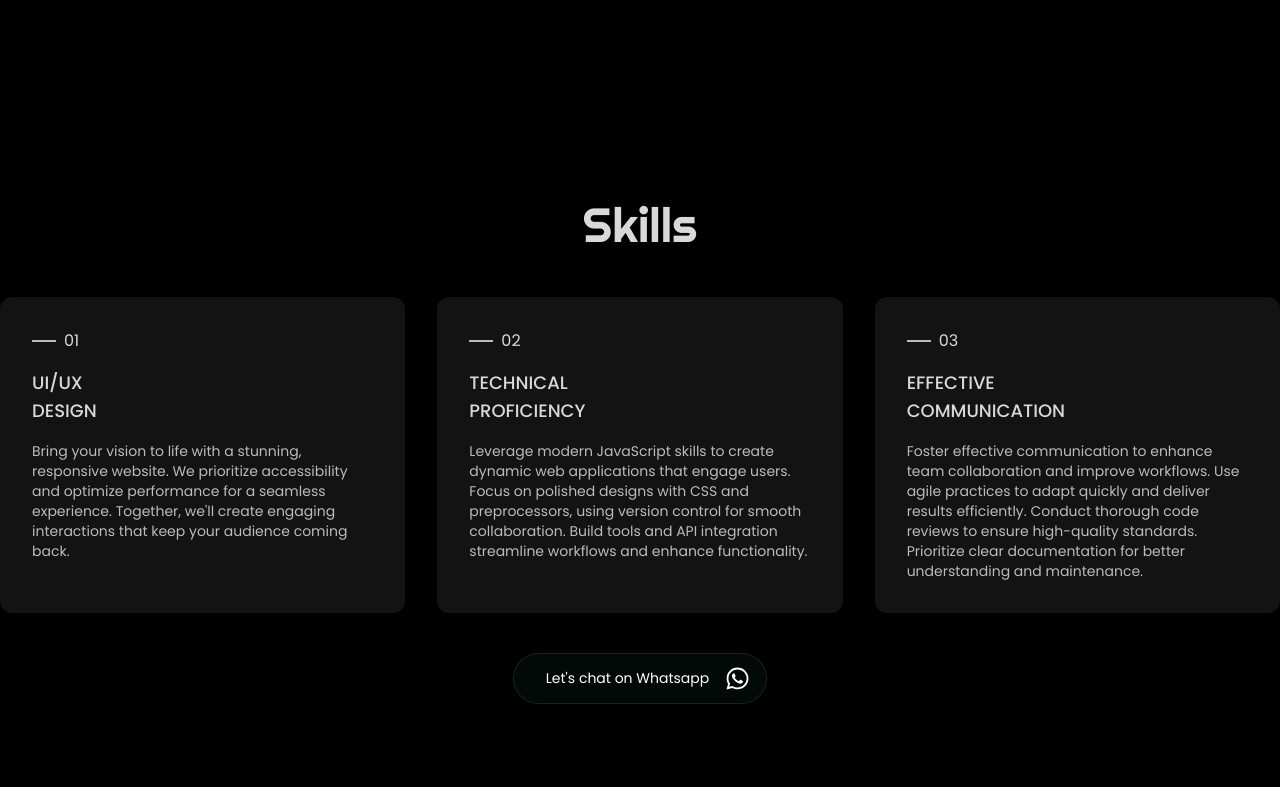
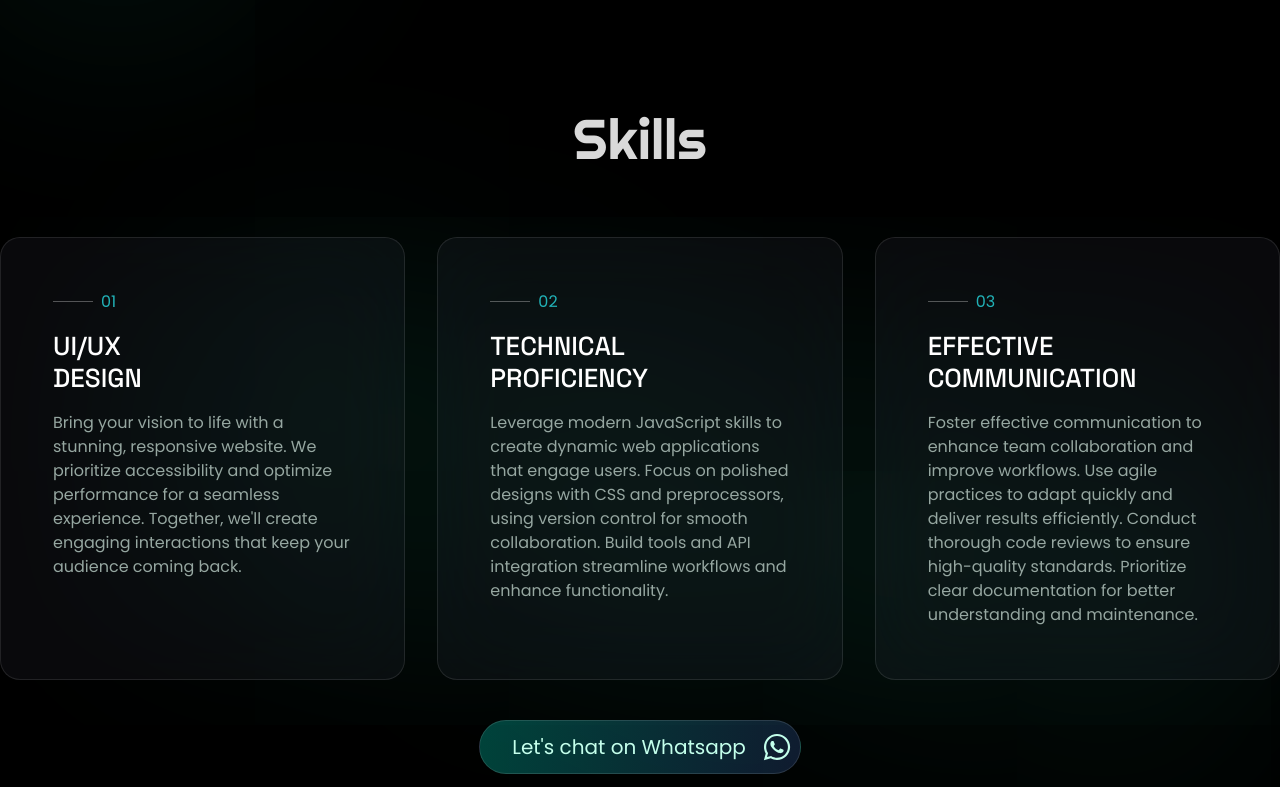
Before and after one commit to Polashahmad01/front-end-portfolio-app, a Next.js app: page / in a window 1280 px wide. Shown: the part 800-1587 px from the top of the page. Built offline with nearby package versions, Linux system fonts and the light colour scheme.

Commit message:
Add glow effect and chat link on WhatIDoPage

```diff
--- a/src/app/globals.css
+++ b/src/app/globals.css
@@ -6,3 +6,27 @@
   max-width: 1300px;
   margin: auto;
 }
+
+.intro__glow {
+  width: 800px;
+  background-color: transparent;
+  rotate: -45deg;
+  box-shadow: 0px 0px 300px 165px rgba(45, 255, 195, 0.143);
+}
+
+.what__i__do__glow {
+  width: 800px;
+  background-color: transparent;
+  rotate: 10deg;
+  box-shadow: 0px 0px 300px 165px rgba(45, 255, 195, 0.086);
+}
+
+.chat__on__whatsapp {
+  background-image: linear-gradient(98deg, #02b09b61, #5a89fd2e);
+  transition: all 0.3s ease-in-out;
+}
+
+.chat__on__whatsapp:hover {
+  transition: all 0.3s ease-in-out;
+  background-color: rgba(5, 76, 155, 0.6);
+}
--- a/src/components/IntroPage.jsx
+++ b/src/components/IntroPage.jsx
@@ -14,7 +14,8 @@ const righteous = Righteous({ subsets: ["latin"], weight: ["400"] });
 export default function IntroPage() {
   return (
     <section className="common-container py-[5vh] sm:py-[20vh]">
-      <div className="mx-4 xl:mx-0">
+      <div className="relative mx-4 xl:mx-0">
+        <div className="intro__glow absolute top-40" />
         <div className="grid grid-cols-1 items-center gap-8 lg:grid-cols-2">
           <div className="flex justify-center lg:justify-start lg:items-center">
             <div className="relative">
--- a/src/components/WhatIDoPage.jsx
+++ b/src/components/WhatIDoPage.jsx
@@ -1,70 +1,73 @@
-import { Righteous } from "next/font/google";
+import { Righteous, Space_Grotesk } from "next/font/google";
+import Link from "next/link";
 import { FaWhatsapp } from "react-icons/fa6";
 
 const righteous = Righteous({ subsets: ["latin"], weight: ["400"] });
+const spacegrotesk = Space_Grotesk({ subsets: ["latin"], weight: ["300", "400", "500", "600", "700"]});
 
 export default function WhatIDoPage() {
   return (
-    <section className="container mx-auto my-[10vh]">
-      <div className="px-4 xl:px-0">
-        <h3 className={`${righteous.className} text-3xl lg:text-5xl lg:text-center mb-12 opacity-85`}>Skills</h3>
-        <div className="grid grid-cols-1 lg:grid-cols-3 gap-4 lg:gap-8 mb-10">
-          <div className="opacity-85 p-8 rounded-xl bg-[#171717]">
+    <section className="common-container">
+      <div className="relative px-4 xl:px-0">
+        <div className="what__i__do__glow absolute top-96 right-40" />
+        <h3 className={`${righteous.className} text-3xl opacity-85 mb-[10vh] text-center lg:text-[56px]`}>Skills</h3>
+        <div className="grid grid-cols-1 lg:grid-cols-3 gap-4 mb-[5vh] lg:gap-8">
+          <div className="backdrop-blur-2xl bg-[#595b731a] border border-solid border-[#ffffff1a] rounded-[20px] p-[52px]">
             <div className="flex items-center gap-2 mb-4">
-              <div className="h-[2px] w-6 bg-white opacity-85" />
-              <div>01</div>
+              <div className="h-[1px] w-10 bg-white opacity-30" />
+              <div className="text-[#2cf8ff] opacity-70">01</div>
             </div>
-            <h4 className="mb-4 text-lg font-medium uppercase">
+            <h4 className={`${spacegrotesk.className} leading-tight mb-4 text-[26px] font-medium uppercase`}>
               <span>UI/UX</span>
               <br />
               <span>Design</span>
             </h4>
-            <div className="opacity-85">
-              <p className="text-sm">
+            <div className="">
+              <p className="leading-normal text-[#96a7a1]">
                 Bring your vision to life with a stunning, responsive website. We prioritize accessibility and optimize performance for a seamless experience. Together, we&#39;ll create engaging interactions that keep your audience coming back.
               </p>
             </div>
           </div>
-          <div className="opacity-85 p-8 rounded-xl bg-[#171717]">
+          <div className="backdrop-blur-2xl bg-[#595b731a] border border-solid border-[#ffffff1a] rounded-[20px] p-[52px]">
             <div className="flex items-center gap-2 mb-4">
-              <div className="h-[2px] w-6 bg-white opacity-85" />
-              <div>02</div>
+              <div className="h-[1px] w-10 bg-white opacity-30" />
+              <div className="text-[#2cf8ff] opacity-70">02</div>
             </div>
-            <h4 className="mb-4 text-lg font-medium uppercase">
+            <h4 className={`${spacegrotesk.className} leading-tight mb-4 text-[26px] font-medium uppercase`}>
               <span>Technical</span>
               <br />
               <span>Proficiency</span>
             </h4>
-            <div className="opacity-85">
-              <p className="text-sm">
+            <div className="">
+              <p className="leading-normal text-[#96a7a1]">
                 Leverage modern JavaScript skills to create dynamic web applications that engage users. Focus on polished designs with CSS and preprocessors, using version control for smooth collaboration. Build tools and API integration streamline workflows and enhance functionality.
               </p>
             </div>
           </div>
-          <div className="opacity-85 p-8 rounded-xl bg-[#171717]">
+          <div className="backdrop-blur-2xl bg-[#595b731a] border border-solid border-[#ffffff1a] rounded-[20px] p-[52px]">
             <div className="flex items-center gap-2 mb-4">
-              <div className="h-[2px] w-6 bg-white opacity-85" />
-              <div>03</div>
+              <div className="h-[1px] w-10 bg-white opacity-30" />
+              <div className="text-[#2cf8ff] opacity-70">03</div>
             </div>
-            <h4 className="mb-4 text-lg font-medium uppercase">
+            <h4 className={`${spacegrotesk.className} leading-tight mb-4 text-[26px] font-medium uppercase`}>
               <span>Effective</span>
               <br />
               <span>Communication</span>
             </h4>
-            <div className="opacity-85">
-              <p className="text-sm">
+            <div className="">
+              <p className="leading-normal text-[#96a7a1]">
                 Foster effective communication to enhance team collaboration and improve workflows. Use agile practices to adapt quickly and deliver results efficiently. Conduct thorough code reviews to ensure high-quality standards. Prioritize clear documentation for better understanding and maintenance.
               </p>
             </div>
           </div>
         </div>
         <div className="flex justify-center items-center gap-4">
-          <div className="flex items-center gap-4 py-3 px-4 text-sm border border-solid rounded-[80px] backdrop-blur-xl border-[rgba(255,255,255,.1)] bg-[rgba(4,19,14,.5)]">
-            <button className="pl-4">
+          <Link href="https://wa.me/+8801795186140" target="_blank" className="flex items-center gap-4 py-[11px] pr-2 pl-8 rounded-full border border-solid border-[#ffffff1f] text-[#c6ffec] chat__on__whatsapp">
+            <span className="text-xl">
               Let&#39;s chat on Whatsapp
-            </button>
-            <FaWhatsapp size="25px" />
-          </div>
+            </span>
+            <FaWhatsapp size="30px" />
+          </Link>
         </div>
       </div>
     </section>
```
